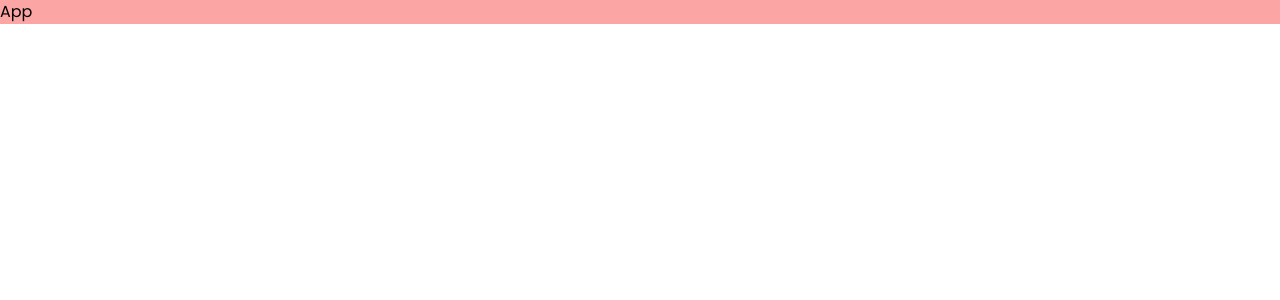
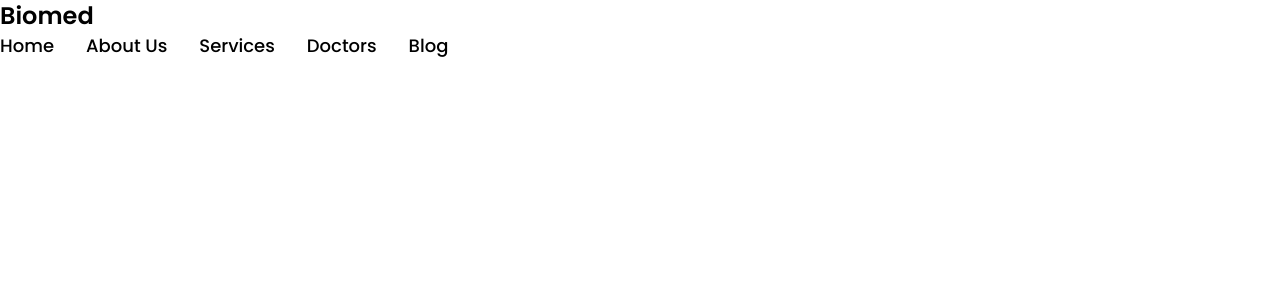
Before and after one commit to thecarlosotxoa/biomed, a React (Vite) app: page / in a window 1280 px wide. Shown: the top 300 px of the page. Built offline with nearby package versions, Linux system fonts and the light colour scheme.

Commit message:
navbar started

```diff
--- a/src/App.jsx
+++ b/src/App.jsx
@@ -1,11 +1,12 @@
-import React from 'react'
+import React from "react";
+import Navbar from "./components/navbar";
 
 const App = () => {
   return (
-    <div className='bg-red-300'>
-      App
+    <div>
+      <Navbar />
     </div>
-  )
-}
+  );
+};
 
-export default App
+export default App;
--- /dev/null
+++ b/src/components/Navbar.jsx
@@ -0,0 +1,27 @@
+import React from "react";
+import { Link } from "react-scroll";
+
+const Navbar = () => {
+  return (
+    <div>
+      <div>
+        <div>
+          <div className="flex flex-row items-center cursos-pointer">
+            <Link to="home" spy={true} smooth={true} duration={500} className="cursor-pointer">
+                <h1 className="text-2xl font-semibold">Biomed</h1>
+            </Link>
+          </div>
+          <nav className="hidden lg:flex flex-row items-center text-lg font-medium gap-8">
+            <Link to="home" spy={true} smooth={true} duration={500} className="cursor-pointer">Home</Link>
+            <Link to="about" spy={true} smooth={true} duration={500} className="cursor-pointer">About Us</Link>
+            <Link to="services" spy={true} smooth={true} duration={500} className="cursor-pointer">Services</Link>
+            <Link to="doctors" spy={true} smooth={true} duration={500} className="cursor-pointer">Doctors</Link>
+            <Link to="blog" spy={true} smooth={true} duration={500} className="cursor-pointer">Blog</Link>
+          </nav>
+        </div>
+      </div>
+    </div>
+  );
+};
+
+export default Navbar;
```
